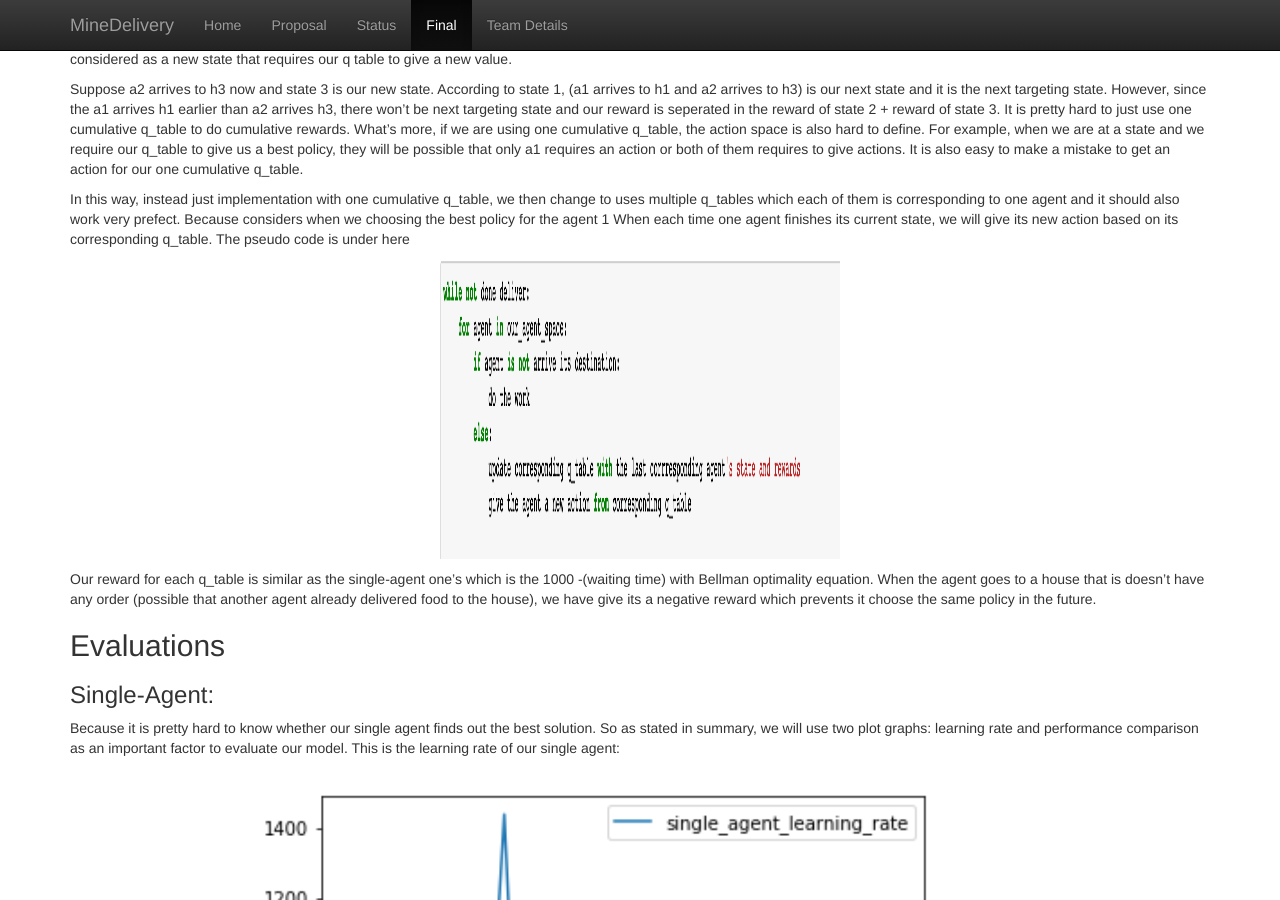
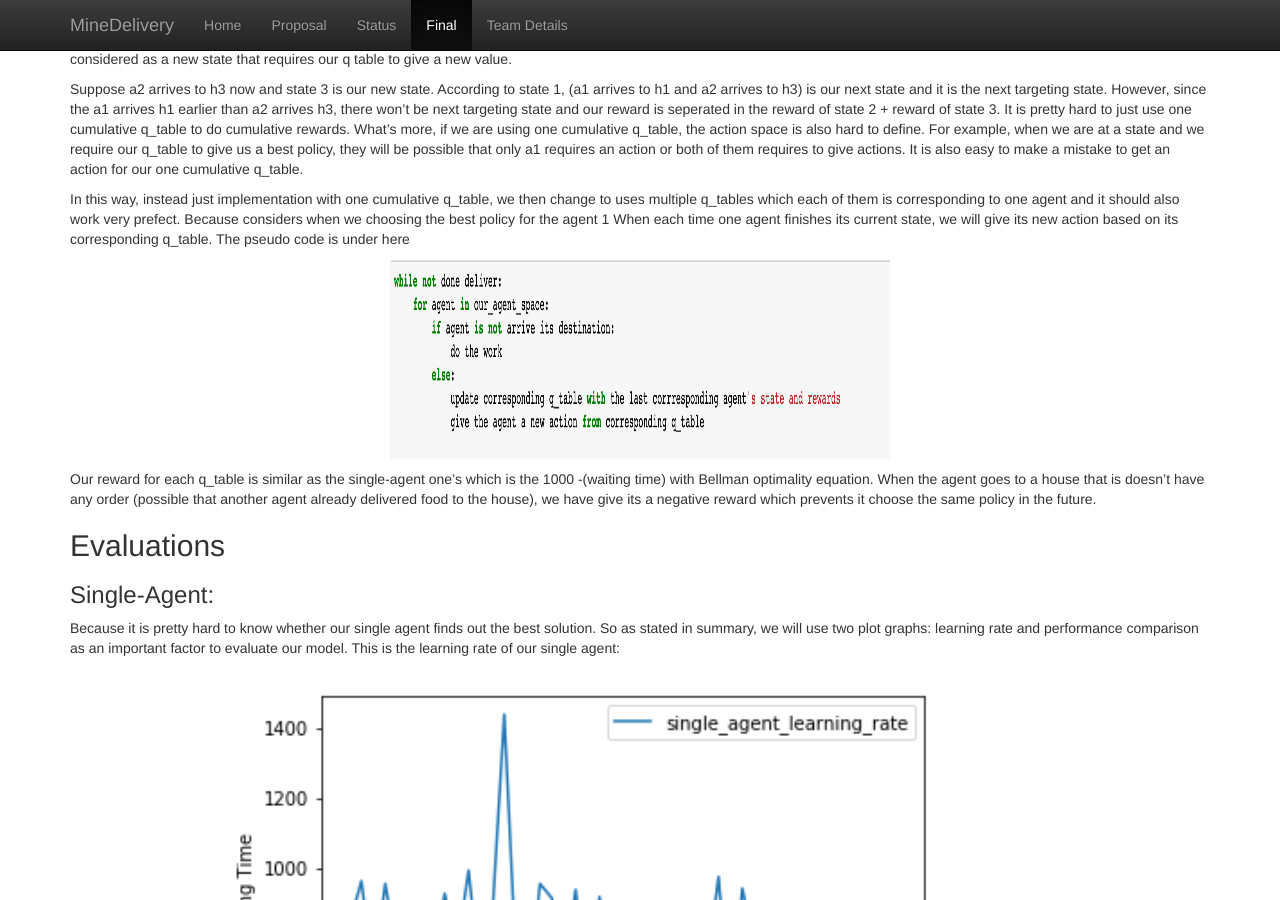
Before and after one commit to Ting0718/MineDelivery, a Jekyll site: the page built from docs/final.md, in a window 1280 px wide and 900 px high, scrolled down 3000 px. Built offline with Jekyll 4.4.1, drawn with Linux system fonts in a browser that asks for light colours.

Commit message:
report editing

```diff
--- a/docs/final.md
+++ b/docs/final.md
@@ -55,7 +55,7 @@ Suppose a2 arrives to h3 now and state 3 is our new state. According to state 1,
 In this way, instead just implementation with one cumulative q_table, we then change to uses multiple q_tables which each of them is corresponding to one agent and it should also work very prefect. Because considers when we choosing the best policy for the agent 1
 When each time one agent finishes its current state, we will give its new action based on its corresponding q_table. The pseudo code is under here <br>
 <p align="center">
-    <img src="pesudo-code-multi-agent.png" width="400" height="300">
+    <img src="pesudo-code-multi-agent.png" width="500" height="200">
 </p>
 Our reward for each q_table is similar as the single-agent one's which is the 1000 -(waiting time) with Bellman optimality equation. When the agent goes to a house that is doesn't have any order (possible that another agent already delivered food to the house), we have give its a negative reward which prevents it choose the same policy in the future.
 
```
